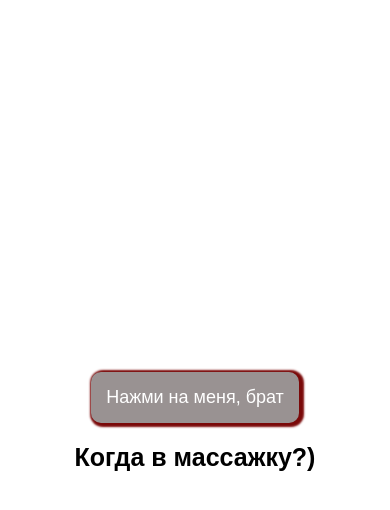
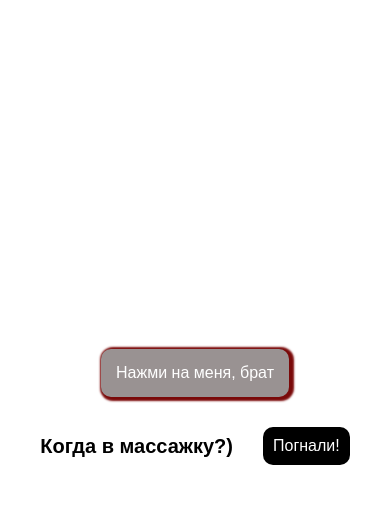
Before and after one commit to Luffy403/massage, a plain HTML site: page index.html in a window 390 px wide. Both pictures are taken after a click on the button "Нажми на меня, брат". Drawn offline with Linux system fonts and the light colour scheme.

Commit message:
Ура, обнова

```diff
--- a/css/style.css
+++ b/css/style.css
@@ -3,12 +3,12 @@
     padding: 0;
     font-family: 'Livic', sans-serif;
 }
-body{
+main{
     display: flex;
     flex-direction: column;
     align-items: center;
     justify-content: center;
-    gap: 20px;
+    gap: 40px;
     height: 100vh;
 }
 button{
@@ -19,6 +19,10 @@ button{
     border-radius: 10px;
     font-size: 20px;
     transition: all 0.5s ease;
+}
+#secondBut{
+    padding: 10px;
+    font-size: 18px;
 }
 button:hover{
     background-color: #e0b0ff;
@@ -32,12 +36,57 @@ button:focus{
     box-shadow: 2px 1px 2px 3px rgb(122, 9, 9);
     background-color: rgb(153, 146, 146);
 }
+.zagolov{
+    display: flex;
+    flex-direction: row;
+    align-items: center;
+    gap: 30px;
+}
+.container{
+    display: flex;
+    flex-direction: row;
+    align-items: center;
+    gap: 50px;
+}
+.container img{
+    width: 40px;
+    margin-top: 2px;
+}
+@media(max-width:600px){
+    main{
+        gap: 30px;
+    }
+    button{
+        font-size: 18px;
+    }
+    h1{
+        font-size: 22px;
+    }
+    .container{
+        gap: 30px;
+    }
+    h2{
+        font-size: 20px;
+    }
+    .container img{
+        width: 35px;
+    }
+}
 @media(max-width:400px){
     button{
         padding: 15px;
+        font-size: 16px;
+    }
+    #secondBut{
+        font-size: 16px;
+    }
+    h1{
+        font-size: 20px;
+    }
+    h2{
         font-size: 18px;
     }
-    h1{
-        font-size: 25px;
+    .container img{
+        width: 30px;
     }
 }
--- a/index.html
+++ b/index.html
@@ -7,11 +7,15 @@
     <link rel="preconnect" href="https://fonts.gstatic.com" crossorigin>
     <link href="https://fonts.googleapis.com/css2?family=Livvic:ital,wght@0,100;0,200;0,300;0,400;0,500;0,600;0,700;0,900;1,100;1,200;1,300;1,400;1,500;1,600;1,700;1,900&display=swap" rel="stylesheet">
     <link rel="stylesheet" href="css/style.css">
+    <link rel="shortcut icon" href="icon/massage - mainIcon.svg" type="image/x-icon">
     <title>Хочу в массажку</title>
 </head>
 <body>
-    <button id="myButton">Нажми на меня, брат</button>
-    <div class="massazhka" id="zhopa"></div>
+    <main>
+        <button id="myButton">Нажми на меня, брат</button>
+        <div class="massazhka" id="zhopa"></div>
+        <div class="container"></div>
+    </main>
     <script src="js/script.js"></script>
 </body>
 </html>
--- a/js/script.js
+++ b/js/script.js
@@ -1,7 +1,13 @@
 let button = document.getElementById("myButton");
 let text = document.getElementById("zhopa");
-button.addEventListener('click', suda)
+button.addEventListener('click', suda);
 function suda() {
     alert("От души братишка");
-    text.innerHTML = "<h1>Когда в массажку?)</h1>"
+    text.innerHTML =  "<div class = 'zagolov'><h1>Когда в массажку?)</h1>  <button id='secondBut'>Погнали!</button>  </div>";
+    let secondBut = document.getElementById("secondBut");
+    let socialIcon = document.querySelector(".container");
+    secondBut.addEventListener('click', function secondFun(){
+        socialIcon.innerHTML = "<h2>Запись на массаж:</h2>"
+        + "<a href = 'https://t.me/bekreev_massagennov' target = 'blank'><img src = 'icon/Telegram.svg'></img></a>"
+    });
 };
```
Also changed, not shown: icon/Telegram.svg (added), icon/massage - mainIcon.svg (added).
